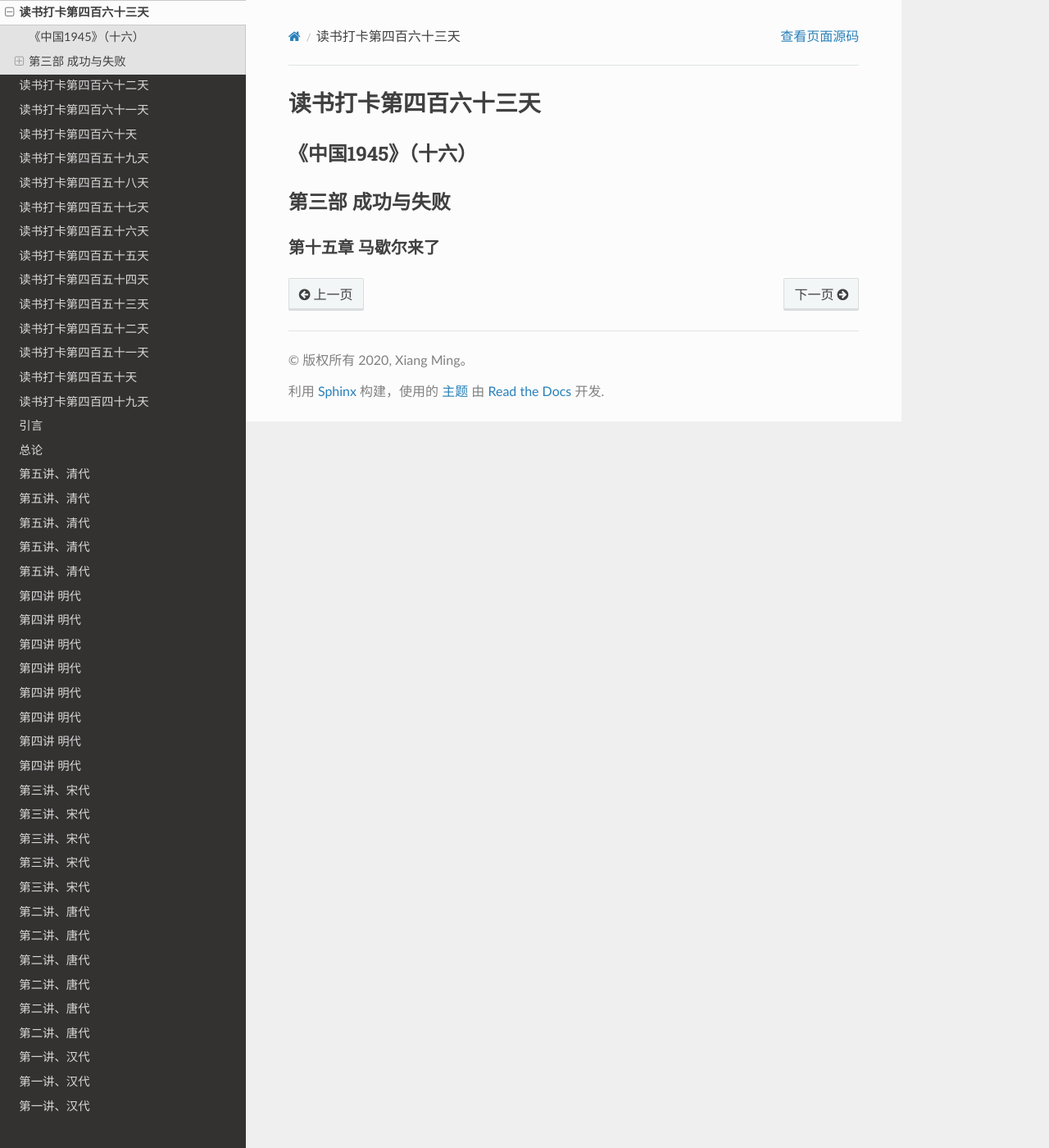
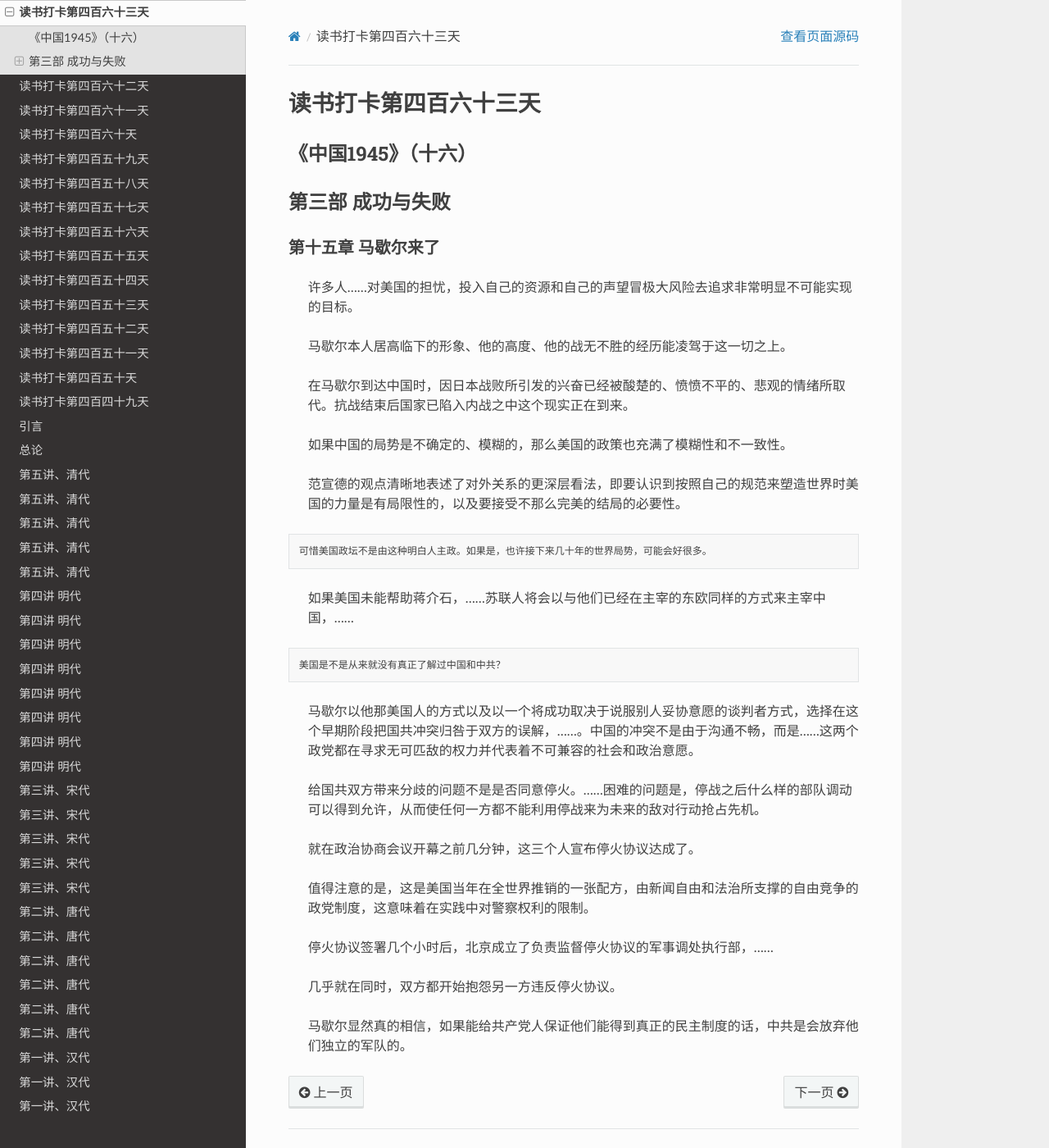
Before and after one commit to xiangming1975/reading, a Sphinx documentation site: the page built from source/2021-11-01.md, in a window 1280 px wide and 1400 px high. Shown: the whole window at 82% size. Built offline with Sphinx 7.4.7 and the Read the Docs theme 2.0.0, drawn with Linux system fonts in a browser that asks for light colours.

Commit message:
中国1945

````diff
--- a/source/2021-11-01.md
+++ b/source/2021-11-01.md
@@ -3,4 +3,32 @@
 ## 第三部 成功与失败
 ### 第十五章 马歇尔来了
 
->
+> 许多人……对美国的担忧，投入自己的资源和自己的声望冒极大风险去追求非常明显不可能实现的目标。
+
+> 马歇尔本人居高临下的形象、他的高度、他的战无不胜的经历能凌驾于这一切之上。
+
+> 在马歇尔到达中国时，因日本战败所引发的兴奋已经被酸楚的、愤愤不平的、悲观的情绪所取代。抗战结束后国家已陷入内战之中这个现实正在到来。
+
+> 如果中国的局势是不确定的、模糊的，那么美国的政策也充满了模糊性和不一致性。
+
+> 范宣德的观点清晰地表述了对外关系的更深层看法，即要认识到按照自己的规范来塑造世界时美国的力量是有局限性的，以及要接受不那么完美的结局的必要性。
+```
+可惜美国政坛不是由这种明白人主政。如果是，也许接下来几十年的世界局势，可能会好很多。
+```
+> 如果美国未能帮助蒋介石，……苏联人将会以与他们已经在主宰的东欧同样的方式来主宰中国，……
+```
+美国是不是从来就没有真正了解过中国和中共？
+```
+> 马歇尔以他那美国人的方式以及以一个将成功取决于说服别人妥协意愿的谈判者方式，选择在这个早期阶段把国共冲突归咎于双方的误解，……。中国的冲突不是由于沟通不畅，而是……这两个政党都在寻求无可匹敌的权力并代表着不可兼容的社会和政治意愿。
+
+> 给国共双方带来分歧的问题不是是否同意停火。……困难的问题是，停战之后什么样的部队调动可以得到允许，从而使任何一方都不能利用停战来为未来的敌对行动抢占先机。
+
+> 就在政治协商会议开幕之前几分钟，这三个人宣布停火协议达成了。
+
+> 值得注意的是，这是美国当年在全世界推销的一张配方，由新闻自由和法治所支撑的自由竞争的政党制度，这意味着在实践中对警察权利的限制。
+
+> 停火协议签署几个小时后，北京成立了负责监督停火协议的军事调处执行部，……
+
+> 几乎就在同时，双方都开始抱怨另一方违反停火协议。
+
+> 马歇尔显然真的相信，如果能给共产党人保证他们能得到真正的民主制度的话，中共是会放弃他们独立的军队的。
````
Also changed, not shown: source/2021-11-02.md (added, +6 -0 lines).
